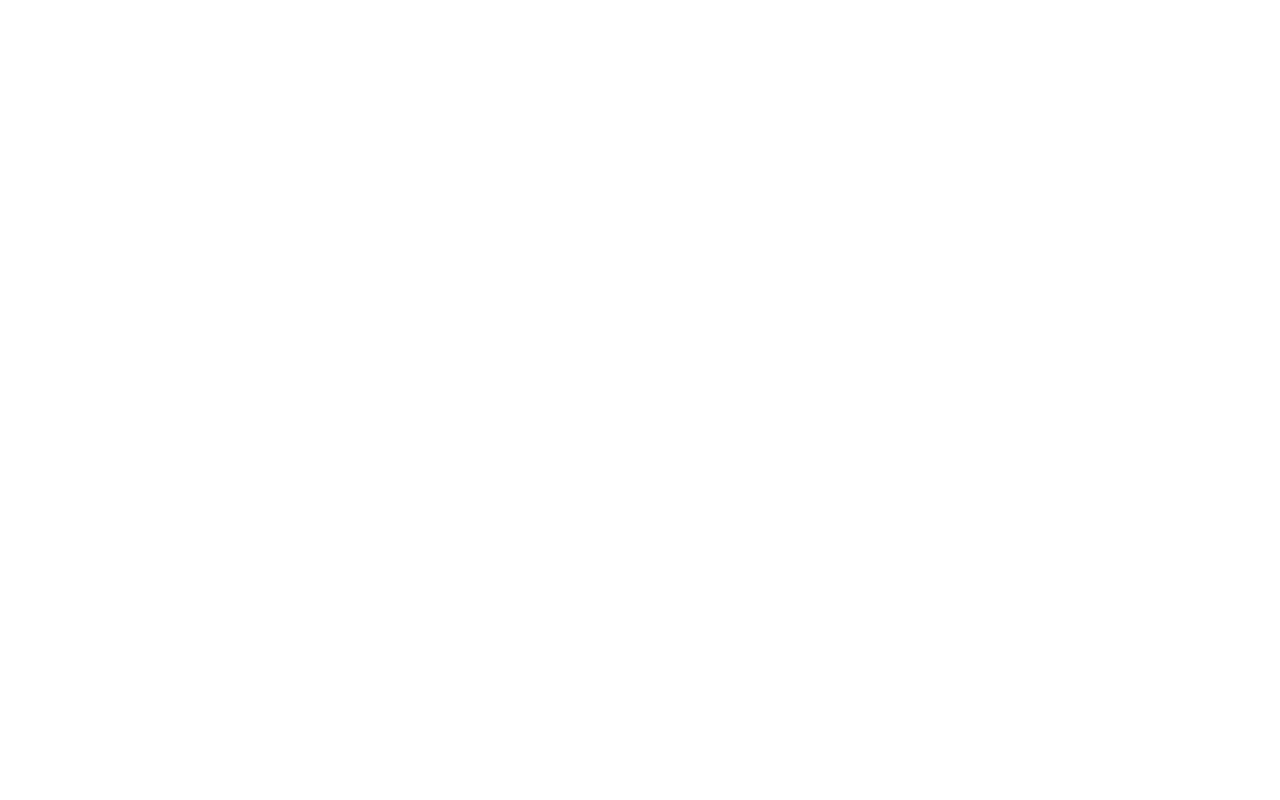
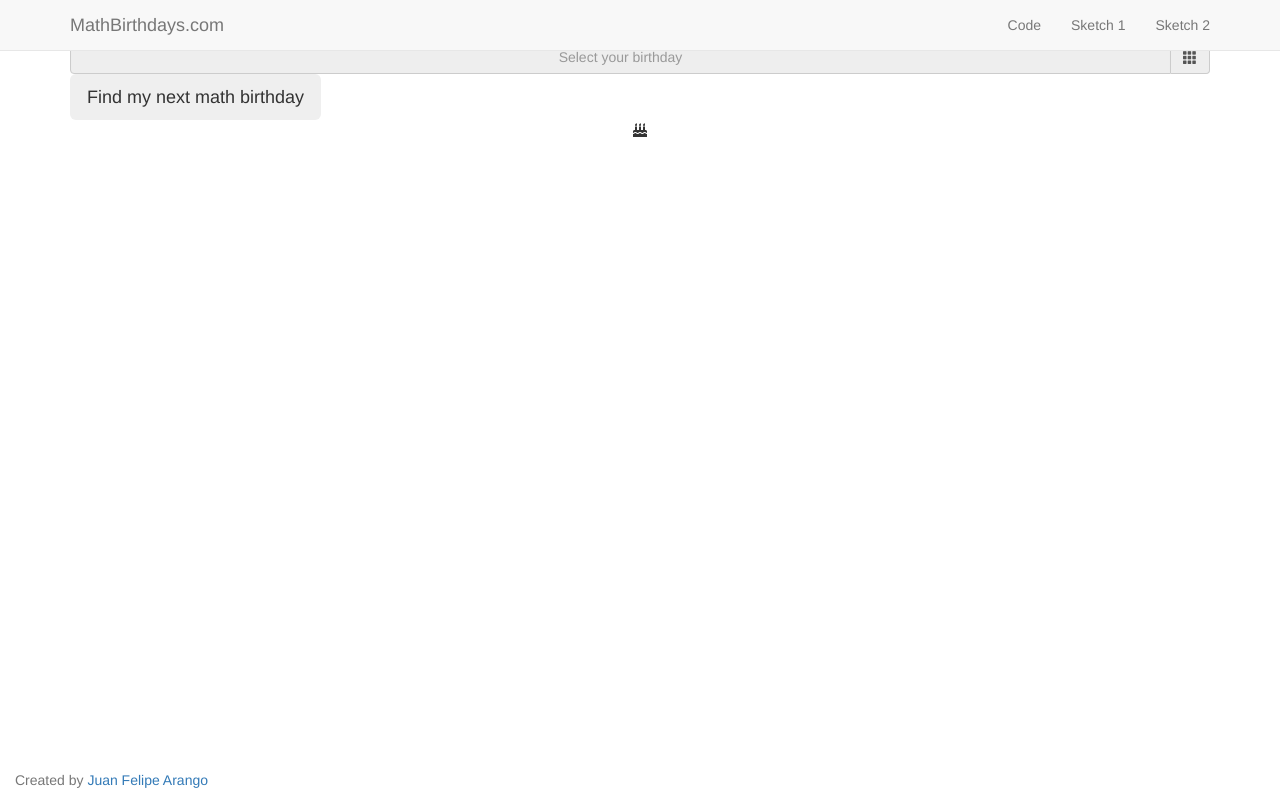
Before and after one commit to jfelipe/math-bday, a plain HTML site: page index.html in a window 1280 px wide. Drawn offline with nearby package versions, Linux system fonts and the light colour scheme.

Commit message:
Html Markup

```diff
--- a/index.html
+++ b/index.html
@@ -17,9 +17,77 @@
   </head>
 
   <body>
+    <!-- Navigation -->
+    <nav class="navbar navbar-default navbar-fixed-top navbar-custom">
+      <div class="container">
+        <div class="navbar-header">
+          <button type="button" class="navbar-toggle" data-toggle="collapse" data-target="#bs-example-navbar-collapse-1">
+            <span class="sr-only">Toggle navigation</span> Menu
+          </button>
+          <a class="navbar-brand" href="#">MathBirthdays.com</a>
+        </div>
+
+        <div class="collapse navbar-collapse" id="bs-example-navbar-collapse-1">
+          <ul class="nav navbar-nav navbar-right">
+            <li>
+              <a href="https://github.com/jfelipe/math-bday" target="_blank">Code</a>
+            </li>
+            <li>
+              <a href="https://d17oy1vhnax1f7.cloudfront.net/items/0s0A232Y052F2z0p3z3R/Image%202016-11-01%20at%206.26.57%20PM.png?v=bd14e0b1" target="_blank">Sketch 1</a>
+            </li>
+            <li>
+              <a href="https://d17oy1vhnax1f7.cloudfront.net/items/180l3g23432K0G1Y3I05/Image%202016-11-01%20at%206.34.55%20PM.png?v=4e7ddd91" target="_blank">Sketch 2</a>
+            </li>
+          </ul>
+        </div>
+      </div>
+    </nav>
+
+    <!-- Header -->
+    <header>
+      <div class="container">
+        <div class="row">
+          <div class="col-lg-12">
+            <div class="intro-text">
+              <span class="title"><span class="glyphicon glyphicon-star-empty"></span> Welcome to Math Birthdays <span class="glyphicon glyphicon-star-empty"></span></span>
+              <span class="description">A "Math Birthday" is a date that is 10^n days after the day they were born.
+                In your first math birthday you are 10 days old, for the second you are 100 days old, you got it.</span>
+            </div>
+          </div>
+        </div>
+
+        <div class="row">
+          <div class="col-lg-12">
+            <form id="form" class="">
+              <div class="bday input-group date">
+                <input id="bday" type="text" class="form-control text-center" data-provide="datepicker" data-date-end-date="0d" placeholder="Select your birthday" readonly="readonly"><span class="input-group-addon"><i class="glyphicon glyphicon-th"></i></span>
+              </div>
+              <button id="btn-find" type="submit" class="btn btn-lg">Find my next math birthday</button>
+            </form>
+          </div>
+        </div>
+      </div>
+    </header>
+
+    <div class="info">
+      <div class="row">
+        <div class="col-lg-12 text-center">
+          <span class="fa fa-birthday-cake cake" aria-hidden="true"></span>
+          <div id="next-bday"></div>
+        </div>
+      </div>
+    </div>
+
+    <footer class="navbar-fixed-bottom hidden-xs hidden-sm">
+      <div class="container-fluid ">
+        <p class="text-muted">Created by <a href="http://www.jfelipe.co">Juan Felipe Arango</a></p>
+      </div>
+    </footer>
+
     <script src="https://ajax.googleapis.com/ajax/libs/jquery/1.11.2/jquery.min.js" charset="utf-8"></script>
     <script src="https://maxcdn.bootstrapcdn.com/bootstrap/3.3.7/js/bootstrap.min.js" charset="utf-8"></script>
     <script src="https://cdn.jsdelivr.net/momentjs/2.15.1/moment.min.js" charset="utf-8"></script>
     <script src="https://cdnjs.cloudflare.com/ajax/libs/bootstrap-datepicker/1.6.4/js/bootstrap-datepicker.js"></script>
+
   </body>
 </html>
```
